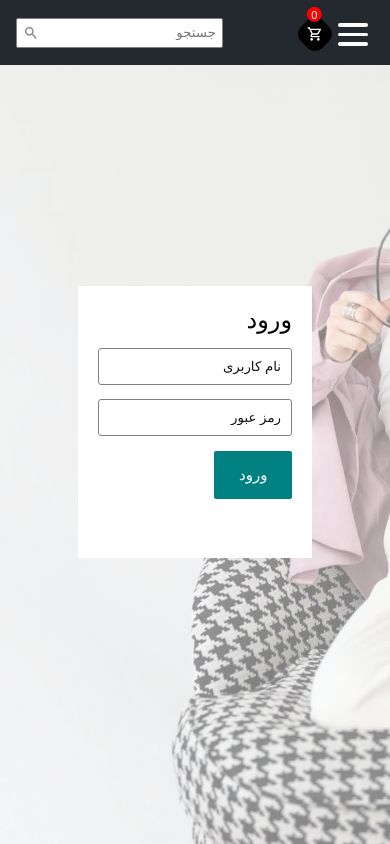
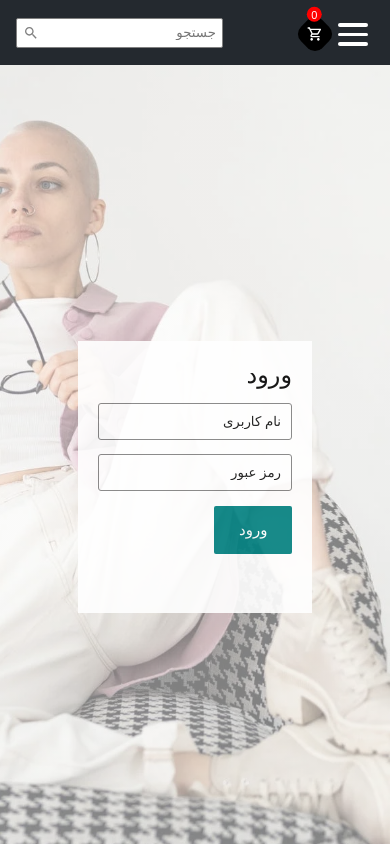
Before and after one commit to amin-qanbari/React-Shopping-Site-UI-Design-Redux-main, a React (Create React App) app: page /login in a window 390 px wide. Shown: the top 844 px of the page. Built offline with nearby package versions, Linux system fonts and the light colour scheme.

Commit message:
edit styles and responsive

```diff
--- a/src/pages/Login.js
+++ b/src/pages/Login.js
@@ -14,11 +14,12 @@ const Container = styled.div`
   direction: rtl;
   width: 100vw;
   height: 100vh;
+  margin-top: 55px;
   background: linear-gradient(
       rgba(255, 255, 255, 0.5),
       rgba(255, 255, 255, 0.5)
     ),
-    url(${image}) center;
+    url(${image}) right;
   background-size: cover;
   display: flex;
   align-items: center;
@@ -28,7 +29,8 @@ const Container = styled.div`
 const Wrapper = styled.div`
   width: 30%;
   padding: 20px;
-  background-color: white;
+  background-color: #fff;
+  opacity: 0.9;
 
   @media (max-width:992px) {
   width: 35%;
@@ -41,7 +43,7 @@ const Wrapper = styled.div`
 }
 
   @media (max-width: 380px) {
-    width: 75%;
+    width: 85%;
   }
 `;
 
@@ -66,6 +68,9 @@ const Input = styled.input`
   &::placeholder{
     color: #111;
   }
+  @media (max-width: 380px) {
+   padding: 8px 10px;
+  }
 `;
 
 const Button = styled.button`
@@ -80,7 +85,8 @@ const Button = styled.button`
   border-radius: 2px;
 
   @media (max-width: 380px) {
-   font-size: 14px;
+   font-size: 12px;
+   padding: 6px 13px;
   }
 
 `;
```
